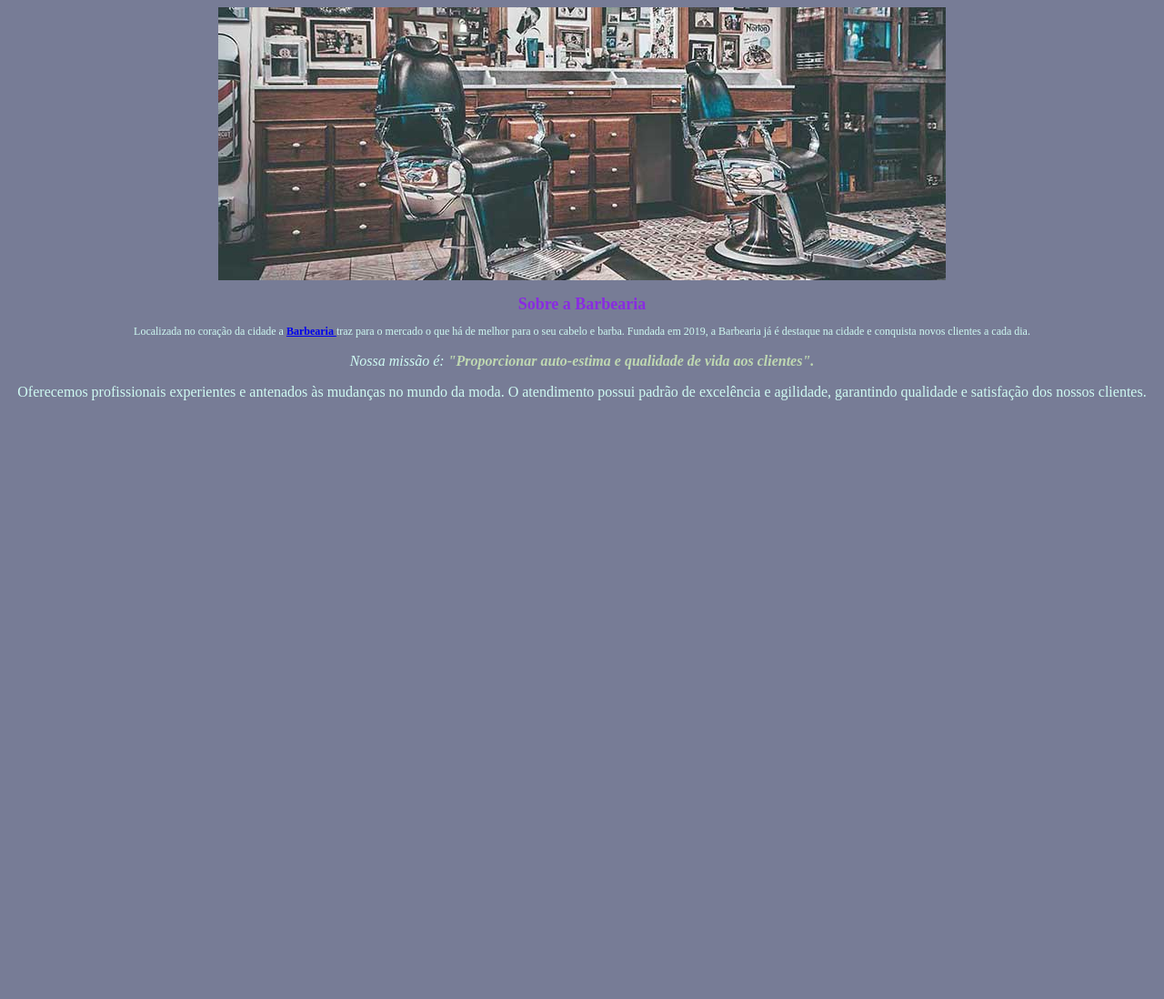
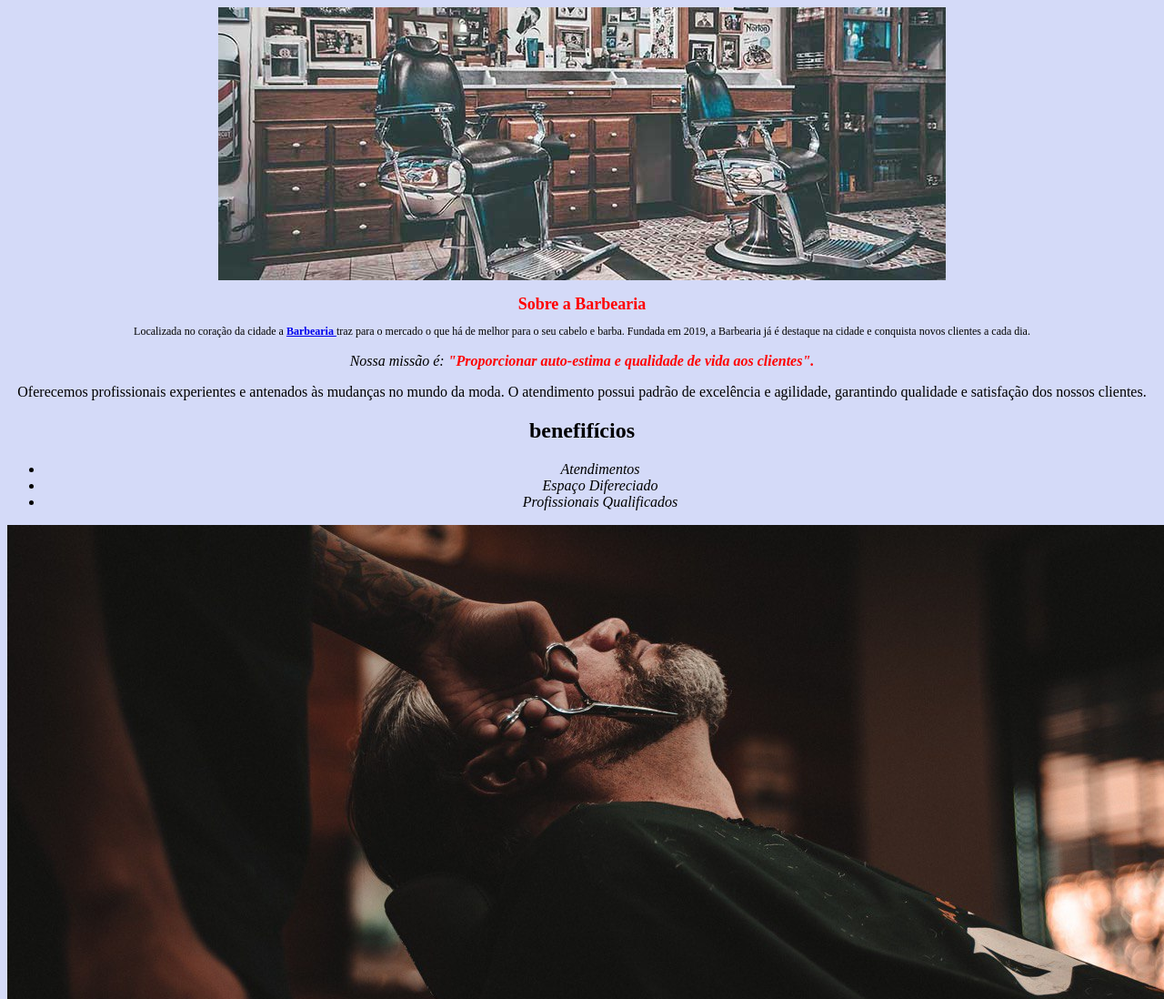
Before and after one commit to wettooo777/barbaria-do-portes, a plain HTML site: page index.html in a window 1280 px wide. Shown: the top 1098 px of the page at 91% size. Before the commit the page ends 800 px from the top, so only its background shows below. Drawn offline with Linux system fonts and the light colour scheme.

Commit message:
algumas imgs novas e algumas customs novas, apenas isso

```diff
--- a/index.html
+++ b/index.html
@@ -1,24 +1,49 @@
 <!DOCTYPE html>
 <html lang="PT-br">
+
 <head>
+
     <meta charset="UTF-8">
-    <meta name="viewport" content="width=device-width, initial-scale=1.0">
     <title>Barbearia</title>
     <link rel="stylesheet" href="style.css">
+
 </head>
+
 <body>
-<div>
-    <img src="banner.jpg" alt="">
-</div>
-    <h1 style="text-align: center; color: blueviolet; font-size: large;">Sobre a Barbearia</h1>
+
+    <div>
+        <img src="banner.jpg" >
+    </div>
+
+    <h1 style="text-align: center; color: rgb(255, 0, 0); font-size: large;">Sobre a Barbearia</h1>
     <p style="font-size: 12px">Localizada no coração da cidade a
-        <strong><a href="https://share.google/9Me7nadRy1lTFhnUi">Barbearia </a></strong>traz para o mercado o que há de melhor para o seu cabelo e barba. Fundada em 2019, a Barbearia já é destaque na cidade e conquista novos clientes a cada dia.</p>
-    <p><em>Nossa missão é: <strong>"Proporcionar auto-estima e qualidade de vida aos clientes".</strong></em></p>
-    <p>Oferecemos profissionais experientes e antenados às mudanças no mundo da moda. O atendimento possui padrão de excelência e agilidade, garantindo qualidade e satisfação dos nossos clientes.</p>
+
+        <strong><a href="https://share.google/9Me7nadRy1lTFhnUi">Barbearia </a></strong>traz para o mercado o que há de
+        melhor para o seu cabelo e barba. Fundada em 2019, a Barbearia já é destaque na cidade e conquista novos
+        clientes a cada dia.
+    </p>
+
+    <p id="missão"><em>Nossa missão é: <strong>"Proporcionar auto-estima e qualidade de vida aos
+                clientes".</strong></em></p>
+
+    <p>Oferecemos profissionais experientes e antenados às mudanças no mundo da moda. O atendimento possui padrão de
+        excelência e agilidade, garantindo qualidade e satisfação dos nossos clientes.</p>
 
 
+    <div class="beneficios">
+        <h2>benefifícios</h2>
 
+        <ul>
+            <li class="items">Atendimentos</li>
+            <li class="items">Espaço Difereciado</li>
+            <li class="items">Profissionais Qualificados</li>
+
+        </ul>
+    </div>
+
+<div><img src="beneficios.jpg" class="beneficios"></div>
 
 
 </body>
+
 </html>
--- a/style.css
+++ b/style.css
@@ -1,13 +1,27 @@
 body{
-    background: #777c96;
+    background: #d4daf8;
 }
+
+.principal{
+    background: #000000;
+    padding: 30px;
+}
+
+.items{
+    font-style: italic;
+}
+
+.benificios{
+    background:#d4daf8;
+}
+
 p{
     text-align: center;
-    color: #cffaf2;
+    color: #000000;
 }
 
 em strong{
-    color: #bfd8b1;
+    color: #ff0000;
 }
 
 div{
```
Also changed, not shown: bart.jpg (added), beneficios.jpg (added).
